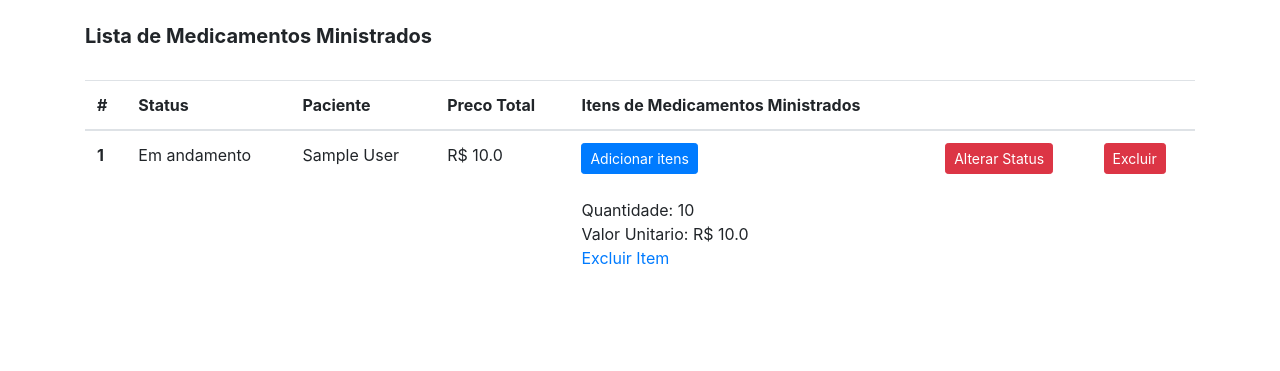
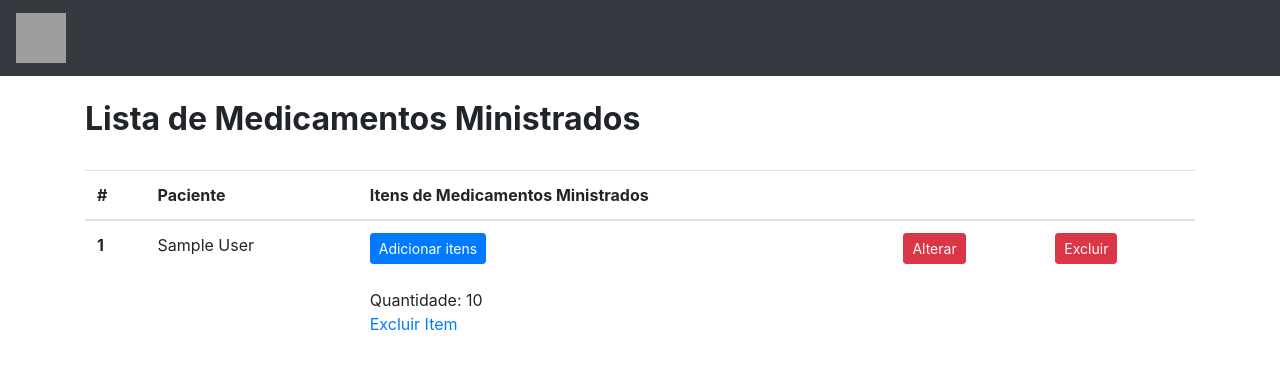
Before and after one commit to anleaes/2021-1-N2-dev04, a Django app: page /medicamentos_ministrados/ in a window 1280 px wide. Shown: the top 371 px of the page. Run offline with Django 3.2, Linux system fonts and the light colour scheme; tables that the repository leaves empty hold one stand-in row (values such as "Sample post"); some libraries are stand-ins or nearby versions; grey boxes are pictures that could not be loaded.

Commit message:
ministered medicines fix

```diff
--- a/saude_app/apps/ministered_medicines/forms.py
+++ b/saude_app/apps/ministered_medicines/forms.py
@@ -1,5 +1,5 @@
 from django import forms
-from .models import MinisteredMedicines, Patient, MinisteredMedicinesItem
+from .models import MinisteredMedicines, Patient, MinisteredMedicineItem, Medicine
 
 class MinisteredMedicinesForm(forms.ModelForm):
 
@@ -7,8 +7,8 @@ class MinisteredMedicinesForm(forms.ModelForm):
         model = MinisteredMedicines
         exclude = ('patient', 'created_on' , 'updated_on')
 
-class MinisteredMedicinesItemForm(forms.ModelForm):
+class MinisteredMedicineItemForm(forms.ModelForm):
 
     class Meta:
-        model = MinisteredMedicinesItem
+        model = MinisteredMedicineItem
         exclude = ('ministered_medicines', 'created_on' , 'updated_on')
--- a/saude_app/apps/ministered_medicines/models.py
+++ b/saude_app/apps/ministered_medicines/models.py
@@ -1,35 +1,26 @@
 from django.db import models
 from patients.models import Patient
-
-# Create your models here.
+from medicines.models import Medicine
 
 class MinisteredMedicines(models.Model):
     created_on = models.DateTimeField(auto_now_add=True)
     updated_on = models.DateTimeField(auto_now=True)
-    total_price = models.FloatField('Preco Total', null=True, blank=True, default=0.0)
-    STATUS_CHOICES = (
-        ('Em andamento', 'Em andamento'),
-        ('Finalizado', 'Finalizado'),
-        ('Cancelado', 'Cancelado'),
-    )
-    status = models.CharField('Status', max_length=20, choices=STATUS_CHOICES, null=True, blank=True, default='Em andamento')
     patient = models.ForeignKey(Patient, on_delete=models.CASCADE)
-
+    ministered_medicine_item = models.ManyToManyField(Medicine, through='MinisteredMedicineItem', blank=True)
     class Meta:
         verbose_name = 'Medicamento Ministrado'
         verbose_name_plural = 'Medicamentos Ministrados'
         ordering =['-created_on']
 
     def __str__(self):
-        return "%s" % (self.total_price)
+        return "%s" % (self.patient.first_name)
 
-
-class MinisteredMedicinesItem(models.Model):
+class MinisteredMedicineItem(models.Model):
     created_on = models.DateTimeField(auto_now_add=True)
     updated_on = models.DateTimeField(auto_now=True)
     quantity = models.IntegerField('Quantidade',null=True, blank=True,default=0)
-    unitary_price = models.FloatField('Preco unitario',null=True, blank=True, default=0.0)
     ministered_medicines = models.ForeignKey(MinisteredMedicines, on_delete=models.CASCADE)
+    medicine = models.ForeignKey(Medicine, on_delete=models.CASCADE)
 
     class Meta:
         verbose_name = 'Item de Medicamento Ministrado'
--- a/saude_app/apps/ministered_medicines/views.py
+++ b/saude_app/apps/ministered_medicines/views.py
@@ -1,6 +1,6 @@
 from django.shortcuts import render, get_object_or_404, redirect
-from .forms import MinisteredMedicinesForm, MinisteredMedicinesItemForm
-from .models import MinisteredMedicines , MinisteredMedicinesItem, Patient
+from .forms import MinisteredMedicinesForm, MinisteredMedicineItemForm
+from .models import MinisteredMedicines , MinisteredMedicineItem, Patient, Medicine
 
 # Create your views here.
 
@@ -22,12 +22,14 @@ def add_ministered_medicines(request, id_patient):
 def list_ministered_medicines(request):
     template_name = 'ministered_medicines/list_ministered_medicines.html'
     ministered_medicines = MinisteredMedicines.objects.filter()
-    ministered_medicines_items = MinisteredMedicinesItem.objects.filter()
+    ministered_medicines_items = MinisteredMedicineItem.objects.filter()
     patients = Patient.objects.filter()
+    medicines = Medicine.objects.filter()
     context = {
         'ministered_medicines': ministered_medicines,
         'ministered_medicines_items': ministered_medicines_items,
-        'patients': patients
+        'patients': patients,
+        'medicines': medicines
     }
     return render(request, template_name, context)
 
@@ -40,19 +42,19 @@ def add_ministered_medicines_item(request, id_ministered_medicines):
     template_name = 'ministered_medicines/add_ministered_medicines_item.html'
     context = {}
     if request.method == 'POST':
-        form = MinisteredMedicinesItemForm(request.POST)
+        form = MinisteredMedicineItemForm(request.POST)
         if form.is_valid():
             f = form.save(commit=False)
             f.ministered_medicines = MinisteredMedicines.objects.get(id=id_ministered_medicines)
             f.save()
             form.save_m2m()
             return redirect('ministered_medicines:list_ministered_medicines')
-    form = MinisteredMedicinesItemForm()
+    form = MinisteredMedicineItemForm()
     context['form'] = form
     return render(request, template_name, context)
 
 def delete_ministered_medicines_item(request, id_ministered_medicines_item):
-    ministered_medicinesitem = MinisteredMedicinesItem.objects.get(id=id_ministered_medicines_item)
+    ministered_medicinesitem = MinisteredMedicineItem.objects.get(id=id_ministered_medicines_item)
     ministered_medicinesitem.delete()
     return redirect('ministered_medicines:list_ministered_medicines')
 
--- a/saude_app/templates/ministered_medicines/list_ministered_medicines.html
+++ b/saude_app/templates/ministered_medicines/list_ministered_medicines.html
@@ -7,20 +7,19 @@
 {% endblock title %}
 
 {% block body %}
-
+{{ block.super }}
     <div class="container">
         <br />
-        <h5><b>Lista de Medicamentos Ministrados</b></h5>
+
         <div class="row">
-            <div class ="col-md-12">
+            <div class ="col-md-12" id=gbOpacity>
+            <h2><b>Lista de Medicamentos Ministrados</b></h2>
             <br />
                 <table class="table table-hover">
                 <thead>
                     <tr>
                     <th scope="col">#</th>
-                    <th scope="col">Status</th>
                     <th scope="col">Paciente</th>
-                    <th scope="col">Preco Total</th>
                     <th scope="col">Itens de Medicamentos Ministrados</th>
                     <th scope="col"></th>
                     <th scope="col"></th>
@@ -30,54 +29,27 @@
                     {% for ministered_medicines in ministered_medicines %}
                         <tr>
                             <th scope="row">
-                                {% if ministered_medicines.status == 'Finalizado' or ministered_medicines.status == 'Cancelado' %}
-                                    <p style="color:darkgray;" >{{ ministered_medicines.id }}</p>
-                                {% else %}
                                     {{ ministered_medicines.id }}
-                                {% endif %}
                             </th>
-                            <td>
-                                {% if ministered_medicines.status == 'Finalizado' or ministered_medicines.status == 'Cancelado' %}
-                                    <p style="color:darkgray;" >{{ ministered_medicines.status }}</p>
-                                {% else %}
-                                    {{ ministered_medicines.status }}
-                                {% endif %}
-                            </td>
                             <td>
                                 {% for patient in patients %}
                                     {% if ministered_medicines.patient_id == patient.id %}
-                                        {% if ministered_medicines.status == 'Finalizado' or ministered_medicines.status == 'Cancelado' %}
-                                            <p style="color:darkgray;" >{{ patient.first_name }} {{ patient.last_name }}</p>
-                                        {% else %}
                                             {{ patient.first_name }} {{ patient.last_name }}
-                                        {% endif %}
                                     {% endif %}
                                 {% endfor %}
                             </td>
                             <td>
-                                {% if ministered_medicines.status == 'Finalizado' or ministered_medicines.status == 'Cancelado' %}
-                                    <p style="color:darkgray;" >R$ {{ ministered_medicines.total_price }}</p>
-                                {% else %}
-                                    R$ {{ ministered_medicines.total_price }}
-                                {% endif %}
-                            </td>
-                            <td>
-                                {% if ministered_medicines.status == 'Finalizado' or ministered_medicines.status == 'Cancelado' %}
-                                    <a href="#" class="btn btn-primary btn-sm disabled">Adicionar itens</a>
-                                {% else %}
-                                    <a href="{% url 'ministered_medicines:add_ministered_medicines_item' ministered_medicines.id %}" class="btn btn-primary btn-sm">Adicionar itens</a>
-                                {% endif %}
+                                <a href="{% url 'ministered_medicines:add_ministered_medicines_item' ministered_medicines.id %}" class="btn btn-primary btn-sm">Adicionar itens</a>
                                 <br /><br />
                                 {% for ministered_medicines_item in ministered_medicines_items %}
                                     {% if ministered_medicines_item.ministered_medicines_id == ministered_medicines.id %}
                                         Quantidade: {{ ministered_medicines_item.quantity}}<br />
-                                        Valor Unitario: R$ {{ ministered_medicines_item.unitary_price }}<br />
                                         <a href="{% url 'ministered_medicines:delete_ministered_medicines_item' ministered_medicines_item.id %}">Excluir Item</a><br /><br />
                                     {% endif %}
                                 {% endfor %}
                             </td>
                             <td>
-                                <a href="{% url 'ministered_medicines:edit_ministered_medicines_status' ministered_medicines.id %}" class="btn btn-danger btn-sm ">Alterar Status</a>
+                                <a href="{% url 'ministered_medicines:edit_ministered_medicines_status' ministered_medicines.id %}" class="btn btn-danger btn-sm ">Alterar</a>
                             </td>
                             <td>
                                 <a href="{% url 'ministered_medicines:delete_ministered_medicines' ministered_medicines.id %}" class="btn btn-danger btn-sm ">Excluir</a>
```
Also changed, not shown: saude_app/templates/ministered_medicines/add_ministered_medicines.html (+5 -4 lines), saude_app/templates/ministered_medicines/add_ministered_medicines_item.html (+7 -10 lines), saude_app/templates/ministered_medicines/edit_ministered_medicines_status.html (+4 -4 lines).
